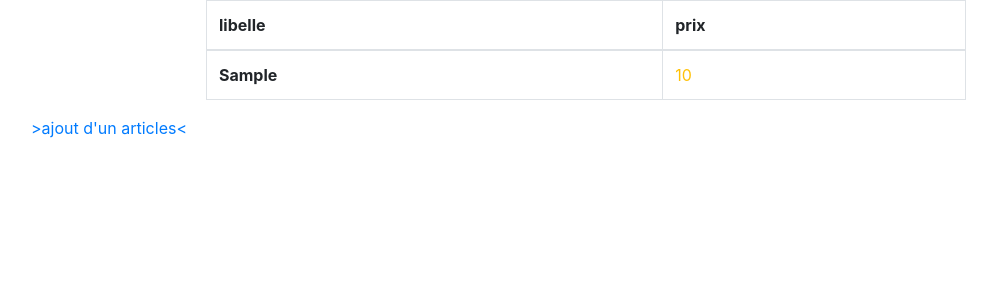
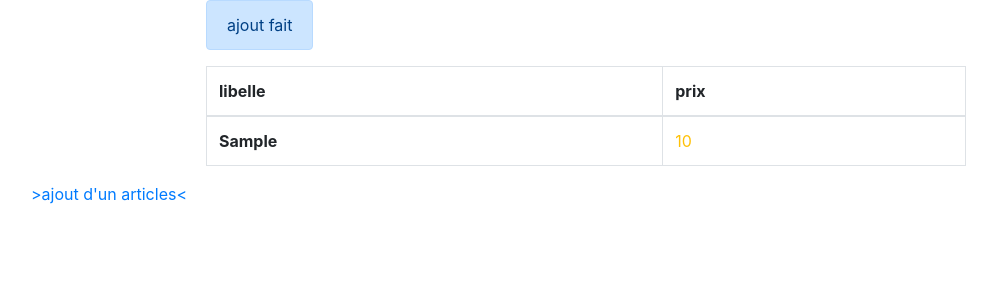
Before and after one commit to CoubardAllan/stage, a PHP site: page /interface.php in a window 1280 px wide. Shown: the top 300 px of the page, without its empty margins (54-1051 px from the left). Run offline with PHP 8.4, Linux system fonts and the light colour scheme; tables that the repository leaves empty or names only in its code hold one stand-in row (values such as "Sample post").

Commit message:
modif jour8 11h38

```diff
--- a/interface.php
+++ b/interface.php
@@ -12,15 +12,14 @@ session_start();
         <div class="col-8 mx-auto">
             <div class="row">
                 <?php require_once 'src/session.php'; ?>
-                <?php if (!empty($_SESSION['message'])) : ?>
                     <?php $session = new session(); ?>
-                    <?php $session->existe('message') ?>
-                        <div class="alert alert-primary" role="alert">
-                            <?php echo $session->get('message'); ?>
-                            <?php unset($_SESSION['message']); ?>
-                        </div>
-                <?php endif ?>
-                <table class="table table-bordered">
+                        <?php $session->set('message','ajout fait'); ?>
+                            <?php $session->existe('message'); ?>
+                                <div class="alert alert-primary" role="alert">
+                                    <?php echo $session->get('message'); ?>
+                                    <?php  unset($_SESSION['message']); ?>
+                                </div>
+                    <table class="table table-bordered">
                     <thead>
                     <tr>
                         <th scope="col">libelle</th>
```
